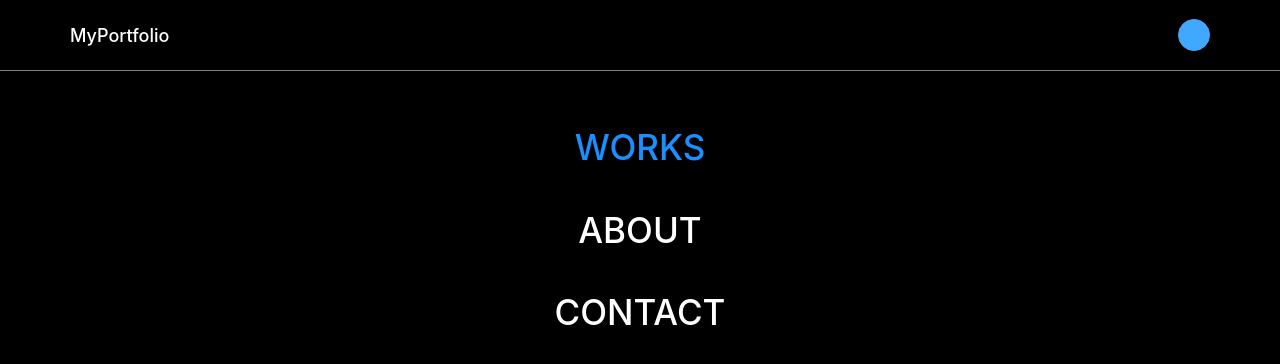
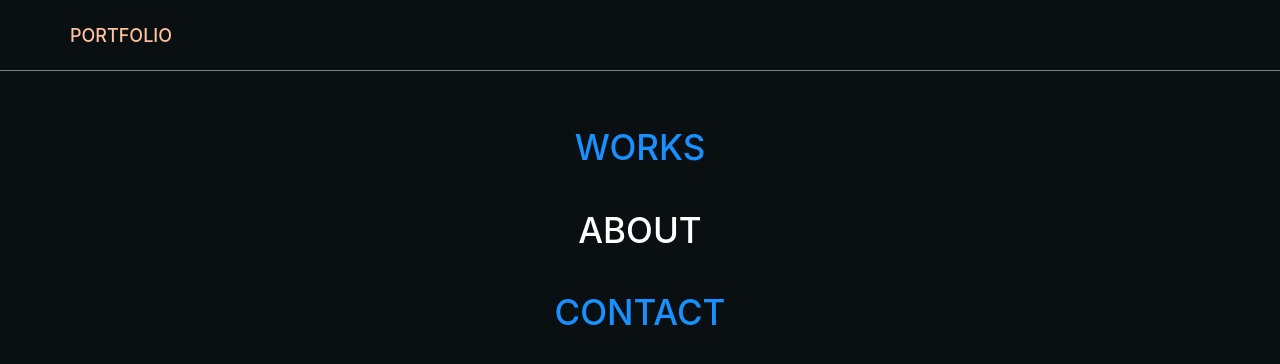
Before and after one commit to UlyanaKucherenko/portfolio, a Vue app: page / in a window 1280 px wide. Both pictures are taken after a click on the button 1194 px from the left and 35 px from the top of the page. Shown: the top 364 px of the page. Built offline with nearby package versions, Linux system fonts and the light colour scheme.

Commit message:
started contact

```diff
--- a/package.json
+++ b/package.json
@@ -11,8 +11,10 @@
   "dependencies": {
     "ant-design-vue": "^1.7.2",
     "core-js": "^3.6.5",
+    "hamburgers": "^1.1.3",
     "serve": "^11.3.2",
     "vue": "^2.6.11",
+    "vue-burger-menu": "^2.0.5",
     "vue-router": "^3.2.0",
     "vue-scrollto": "^2.20.0",
     "vuex": "^3.4.0"
--- a/src/components/MainLayout.vue
+++ b/src/components/MainLayout.vue
@@ -40,7 +40,7 @@ export default {
         min-height: 100vh;
 
          .scrolling {
-            background-color: rgba(#000, 0.8);
+            background-color: rgba(#0a0f12, 0.8);
             z-index: 2;
             padding: 20px 0 0 0;
             transition: 0.3s ease-in;
@@ -49,7 +49,7 @@ export default {
         }
 
         &__nav {
-            background-color: rgba(#000, 1);
+            background-color: rgba(#0a0f12, 1);
             width: 100%;
             position: fixed;
             top:0px;
--- a/src/components/TopNav.vue
+++ b/src/components/TopNav.vue
@@ -1,43 +1,67 @@
 <template>
      <nav class="top-nav">
         <div class="top-nav__btns container">
-        <router-link to="/" class="top-nav__logo">
-          MyPortfolio
-        </router-link>
-        <a-button @click="menuActive = !menuActive" type="primary" shape="circle" icon="menu" />
+          <div class="top-nav__wrap-logo"  @click="closeMenu()">
+            <router-link class="top-nav__logo" to="/" exact>
+              Portfolio
+            </router-link>
+          </div>
+        <a-button @click="openMenu() " type="" shape="circle"  class="top-nav__burger-btn">
+          <a-icon type="menu" class="top-nav__icon-menu" :class="{hiddenIcon}"/>
+          <a-icon type="close" class="top-nav__icon-menu" v-if="menuActive" />
+        </a-button>
         </div>
         <the-animation>
             <ul class="top-nav__menu" :class="{menuActive}" v-if="menuActive">
-                <li class="top-nav__item-menu" @click="menuActive = !menuActive">
+                <li class="top-nav__item-menu" @click="closeMenu()">
                 <router-link to="/works" exact active-class="_active">
                     <span>Works</span>
-                    </router-link>
+                </router-link>
                 </li>
                 <li class="top-nav__item-menu">About</li>
-                <li class="top-nav__item-menu">Contact</li>
+                <li class="top-nav__item-menu" @click="closeMenu()">
+                  <router-link to="/contact" exact active-class="_active">
+                    <span>Contact</span>
+                </router-link></li>
             </ul>
         </the-animation>
     </nav>
 </template>
 <script>
+
 export default {
     name: "TopNav",
+    components:{
+
+    },
      data(){
         return{
             menuActive: false,
             show: true,
+            hiddenIcon: false,
             }
         },
   methods:{
+    openMenu(){
+       this.menuActive = !this.menuActive;
+       this.hiddenIcon = !this.hiddenIcon;
+   },
    closeMenu(){
-       this.menuActive = false;
+      this.menuActive = false;
+      this.hiddenIcon = false;
    }
   }
 }
 </script>
 <style lang="scss">
 
+
 .top-nav {
+
+
+  .hiddenIcon {
+    display: none;
+  }
      width: 100%;
     @include flex(center, center, column);
     &__btns {
@@ -45,16 +69,18 @@ export default {
       min-height: 70px;
       align-items: center;
       @include flex(space-between, center, row);
-      ///
 
     }
 
     &__logo {
-       @include text(18px, 500, #ffffff);
+       @include text(18px, 500, #ffc39e);
+       text-transform: uppercase;
+       &:active {
+         color:#ffc39e;
+       }
     }
 
     &__menu {
-       //@include flex(flex-start, center, column);
        width: 100%;
        height: 100%;
        padding-top: 50px;
@@ -63,9 +89,23 @@ export default {
 
     }
 
+    &__burger-btn {
+      background: transparent;
+      border: none;
+      &:active,
+      &:hover,
+      &:focus {
+        background: transparent;
+      }
+    }
+    &__icon-menu {
+      color: rgb(10, 151, 10);
+      font-size: 30px
+    }
+
     .menuActive {
       @include flex(flex-start, center, column);
-       background-color: #000;
+       background-color: #0a0f12;
       min-height: 100vh;
     }
 
--- a/src/components/common/TheAnimation.vue
+++ b/src/components/common/TheAnimation.vue
@@ -8,7 +8,9 @@ export default {
     name:'TheAnimation',
     props: {
         name:{
-            type:String,
+            validator(value){
+             return ['fade-in-left','swing'].indexOf(value) !== -1;
+            },
             default:"fade-in-left"
         }
     }
@@ -16,10 +18,10 @@ export default {
 </script>
 <style lang="scss">
     .fade-in-left-enter-active {
-        animation: fadeInLeft 1s;
+        animation: fadeInLeft 1s ;
         }
     .fade-in-left-enter-leave {
-        animation: fadeInLeft 1s;
+        animation: fadeInLeft 1s ;
         }
 
     @keyframes fadeInLeft {
@@ -32,4 +34,42 @@ export default {
             transform: translateX(0);
         }
     }
+
+
+    .swing-enter-active {
+        animation: swing 1s;
+        }
+    .swing-enter-leave {
+        animation: swing 1s;
+        }
+
+    @keyframes swing {
+      20% {
+    -webkit-transform: rotate3d(0, 0, 1, 15deg);
+    transform: rotate3d(0, 0, 1, 15deg);
+  }
+
+  40% {
+    -webkit-transform: rotate3d(0, 0, 1, -10deg);
+    transform: rotate3d(0, 0, 1, -10deg);
+  }
+
+  60% {
+    -webkit-transform: rotate3d(0, 0, 1, 5deg);
+    transform: rotate3d(0, 0, 1, 5deg);
+  }
+
+  80% {
+    -webkit-transform: rotate3d(0, 0, 1, -5deg);
+    transform: rotate3d(0, 0, 1, -5deg);
+  }
+
+  to {
+    -webkit-transform: rotate3d(0, 0, 1, 0deg);
+    transform: rotate3d(0, 0, 1, 0deg);
+  }
+    }
+
+
+
 </style>
--- a/src/components/common/XIcon.vue
+++ b/src/components/common/XIcon.vue
@@ -20,6 +20,7 @@ export default {
         [getName('scss')]: () => import('../icons/IconScss.vue'),
         [getName('react')]: () => import('../icons/IconReact.vue'),
         [getName('fvue')]: () => import('../icons/IconFvue.vue'),
+        [getName('plaine')]: () => import('../icons/IconPlaine.vue'),
 
     },
     computed: {
--- a/src/router/index.js
+++ b/src/router/index.js
@@ -14,6 +14,11 @@ const routes = [
     path: '/works',
     name: 'Work',
     component: () => import(/* webpackChunkName: "works" */ '../views/Works.vue')
+  },
+  {
+    path: '/contact',
+    name: 'Contact',
+    component: () => import(/* webpackChunkName: "contact" */ '../views/Contact.vue')
   },
  /* {
     path: '/about',
--- /dev/null
+++ b/src/views/Contact.vue
@@ -0,0 +1,25 @@
+<template>
+    <div class="contact">
+         <div class="contact__container container">
+              <the-animation name="swing">
+                <x-icon icon=plaine />
+              </the-animation>
+         </div>
+    </div>
+</template>
+<script>
+export default {
+    name: "Contact"
+}
+</script>
+<style lang="scss" >
+    .contact {
+        padding-top: 80px;
+        width: 100%;
+
+        &__container {
+            padding-top: 20px;
+            @include flex(center,center,column);
+        }
+    }
+</style>
--- a/src/views/Home.vue
+++ b/src/views/Home.vue
@@ -27,7 +27,7 @@
           </router-link>
         </li>
         <li class="home__item-list">
-          <a href="https://www.linkedin.com/in/uliana-kucherenko/" target="_blank" class="home__item-link">
+          <a href="#" target="_blank" class="home__item-link">
             Let ` s connect
           </a>
         </li>
@@ -56,7 +56,7 @@ export default {
 </script>
 <style lang="scss">
   .home {
-    background-color: #000;
+    background-color: #0a0f12;
     width: 100%;
     height: 100%;
     color: #fff;
@@ -87,13 +87,13 @@ export default {
     &__name {
       margin-bottom: 20px;
       text-transform: uppercase;
-       @include text(25px, 600, #fff);
+       @include text(28px, 600, #fff);
     }
 
     &__position {
        margin-bottom: 10px;
        text-transform: uppercase;
-        @include text(20px, 600, #fff);
+        @include text(25px, 600, #fff);
     }
 
     &__list-icons{
@@ -105,6 +105,7 @@ export default {
     &__item-list-icons{
       font-size: 30px;
       margin-right: 5px;
+      color: #fff;
       &:last-child {
         margin-right: 0;
       }
@@ -123,10 +124,10 @@ export default {
       flex-direction: row;
       justify-content: center;
       align-items: center;
-      background-color: rgb(30, 110, 6);
+      background-color: green;
       margin-bottom: 20px;
       text-transform: uppercase;
-      border: 3px dotted #fff;
+      border: 4px dotted #fff;
       border-radius: 10px;
       &:last-child {
         margin-bottom: 0;
```
Also changed, not shown: src/components/icons/IconPlaine.vue (added, +11 -0 lines), src/components/TheContact.vue (deleted), 1 other file (tests, documents, lock files or other folders).
